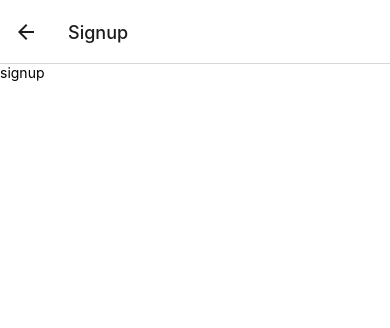
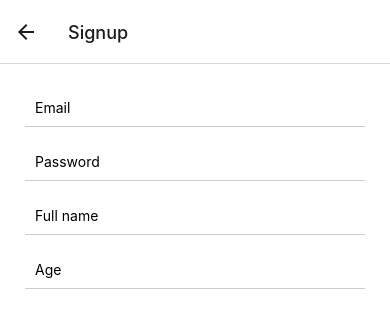
Before and after one commit to marzan999/Note-App, a React Native app in the folder Note-App/: screen /Signup in a window 390 px wide. Shown: the top 328 px of the page. Built offline with nearby package versions, Linux system fonts and the light colour scheme.

Commit message:
Update signup.js

```diff
--- a/Note-App/src/screens/signup.js
+++ b/Note-App/src/screens/signup.js
@@ -1,10 +1,17 @@
 import { View, Text } from 'react-native'
 import React from 'react'
+import Input from '../components/Input'
+import { SafeAreaView } from 'react-native-safe-area-context'
 
 export default function Signup() {
   return (
-    <View>
-      <Text>signup</Text>
-    </View>
+    <SafeAreaView>
+      <View style={{margin: 25}}>
+         <Input placeholder="Email" />
+         <Input placeholder="Password" />
+         <Input placeholder="Full name" />
+         <Input placeholder="Age" />
+      </View>
+    </SafeAreaView>
   )
 }
```
